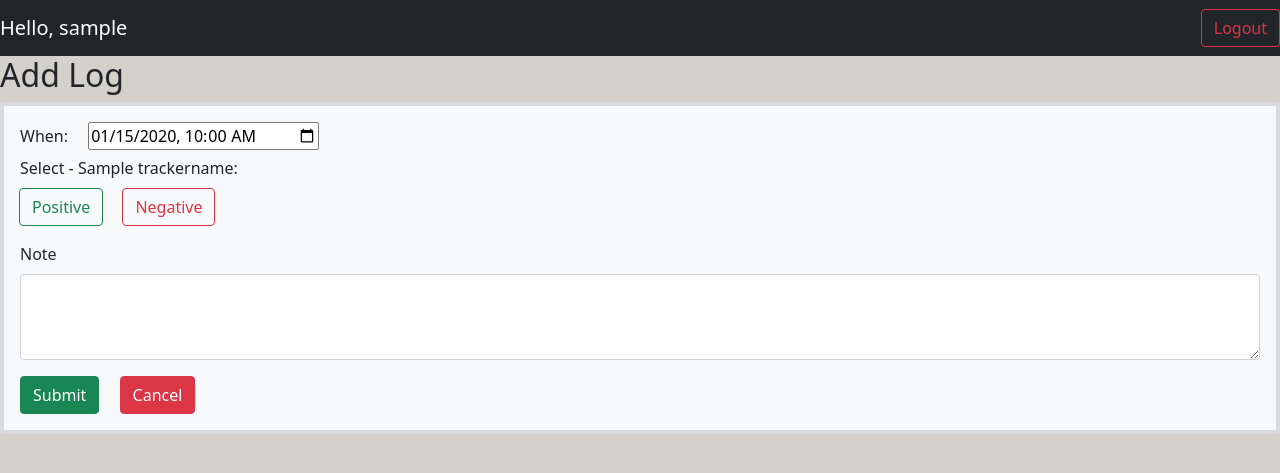
After one commit to harishsahadev/QuantifiedSelf-App, a Flask app: template templates/logs_boolean.html in a window 1280 px wide. The commit adds this page. Shown: the top 473 px of the page. Run offline with Flask 2, Linux system fonts and the light colour scheme; the template is opened without the code that fills it: most values are stand-ins (such as "Sample title", 1, 10 or a date in 2020).

Commit message:
logs for numeric, boolean, mcq done

```diff
--- a/application/controllers.py
+++ b/application/controllers.py
@@ -80,7 +80,7 @@
         #print(session["user"])
         return redirect(url_for('dashboard', userid=session["user"]))
 
-    return render_template('create_tracker.html', title="Create Tracker", username=user.fname, tracker_type=tracker_type)
+    return render_template('create_tracker.html', title="Create Tracker",userid=session["user"], username=user.fname, tracker_type=tracker_type)
 
 
 @app.route("/dashboard/create/multiple_choice/<int:trackerid>", methods=["GET","POST"])
@@ -150,15 +150,14 @@
             return render_template('logs_numeric.html', title="LOG", userid=session["user"], username=user.fname, trackerid=trackerid, time_now=time_now)
 
         if tracker.type == "Muliple Choice":
-
             mcqs = MultipleChoice.query.filter_by(trackerid=trackerid).all()
             return render_template('logs_mcq.html', title="LOG", userid=session["user"], username=user.fname, trackerid=trackerid, time_now=time_now, mcqs=mcqs, trackername=tracker.trackername)
 
         if tracker.type == "Boolean":
-            return render_template('logs_boolean.html', title="LOG", userid=session["user"], username=user.fname, trackerid=trackerid, time_now=time_now)
+            return render_template('logs_boolean.html', title="LOG", userid=session["user"], username=user.fname, trackerid=trackerid, time_now=time_now, trackername=tracker.trackername)
 
         if tracker.type == "Time Duration":
-            return render_template('logs_timeduration.html', title="LOG", userid=session["user"], username=user.fname, trackerid=trackerid, time_now=time_now)
+            pass
 
     if request.method == "POST":
 
@@ -172,13 +171,25 @@
             return redirect(url_for('dashboard', userid=session["user"]))
 
         if tracker.type == "Muliple Choice":
-            #print(request.form["choice"])
             log = Logs(trackerid=trackerid, value=request.form["choice"], note=request.form["note"], datetime=date_time)
             db.session.add(log)
             db.session.commit()
             return redirect(url_for('dashboard', userid=session["user"]))
 
+        if tracker.type == "Boolean":
+            log = Logs(trackerid=trackerid, value=request.form["choice"], note=request.form["note"], datetime=date_time)
+            db.session.add(log)
+            db.session.commit()
+            return redirect(url_for('dashboard', userid=session["user"]))
+
+        if tracker.type == "Time Duration":
+
+            pass
+
+
+
         return redirect(url_for('dashboard', userid=session["user"]))
+
 
 
 
--- a/templates/create_tracker.html
+++ b/templates/create_tracker.html
@@ -19,7 +19,8 @@
             </select>
         </div>
         <div class="form-group">
-            <button type="submit" class="btn btn-info">Submit</button>
+            <button type="submit" class="btn btn-info">Submit</button>&emsp;
+            <a href="{{ url_for('dashboard', userid=userid) }}" class="btn btn-danger" type="button" >Cancel</a>
         </div>
     </form>
 {% endblock main_content%}
--- a/templates/layout.html
+++ b/templates/layout.html
@@ -11,7 +11,7 @@
     <title>Quantified Self</title>
     {% endif %}
 </head>
-<body>
+<body style="background-color:#D4D1CC;">
     {% with messages = get_flashed_messages(with_categories=true) %}
         {% if messages %}
             {% for category, message in messages %}
--- /dev/null
+++ b/templates/logs_boolean.html
@@ -0,0 +1,16 @@
+{% extends "logs.html" %}
+{% block tracker_value %}
+    <div class="mb-3">
+        <label class="form-label" >Select - {{ trackername }}:</label>
+        <div class="btn-group-justified">
+            <div class="btn-group">
+                <input class="btn-check" type="radio" name="choice" value="Positive" id="Positive"/>
+                <label class="btn btn-outline-success" for="Positive">Positive</label>&emsp;
+            </div>
+            <div class="btn-group">
+                <input class="btn-check" type="radio" name="choice" value="Negative" id="Negative"/>
+                <label class="btn btn-outline-danger" for="Negative">Negative</label>
+            </div>
+        </div>
+    </div>
+{% endblock tracker_value %}
--- a/templates/logs_mcq.html
+++ b/templates/logs_mcq.html
@@ -6,7 +6,7 @@
             {% for mcq in mcqs %}
             <div class="btn-group">
                 <input class="btn-check" type="radio" name="choice" value="{{ mcq['choices'] }}" id="{{ mcq['choices'] }}"/>
-                <label class="btn btn-outline-secondary" for="{{ mcq['choices'] }}">{{ mcq['choices'] }}</label>
+                <label class="btn btn-outline-secondary" for="{{ mcq['choices'] }}">{{ mcq['choices'] }}</label>&nbsp;
             </div>
             {% endfor %}
         </div>
```
Also changed, not shown: application/models.py (+9 -0 lines), templates/dashboard.html (+4 -3 lines), db_directory/project_db.sqlite3, templates/tracker_update.html (line endings or trailing spaces).
